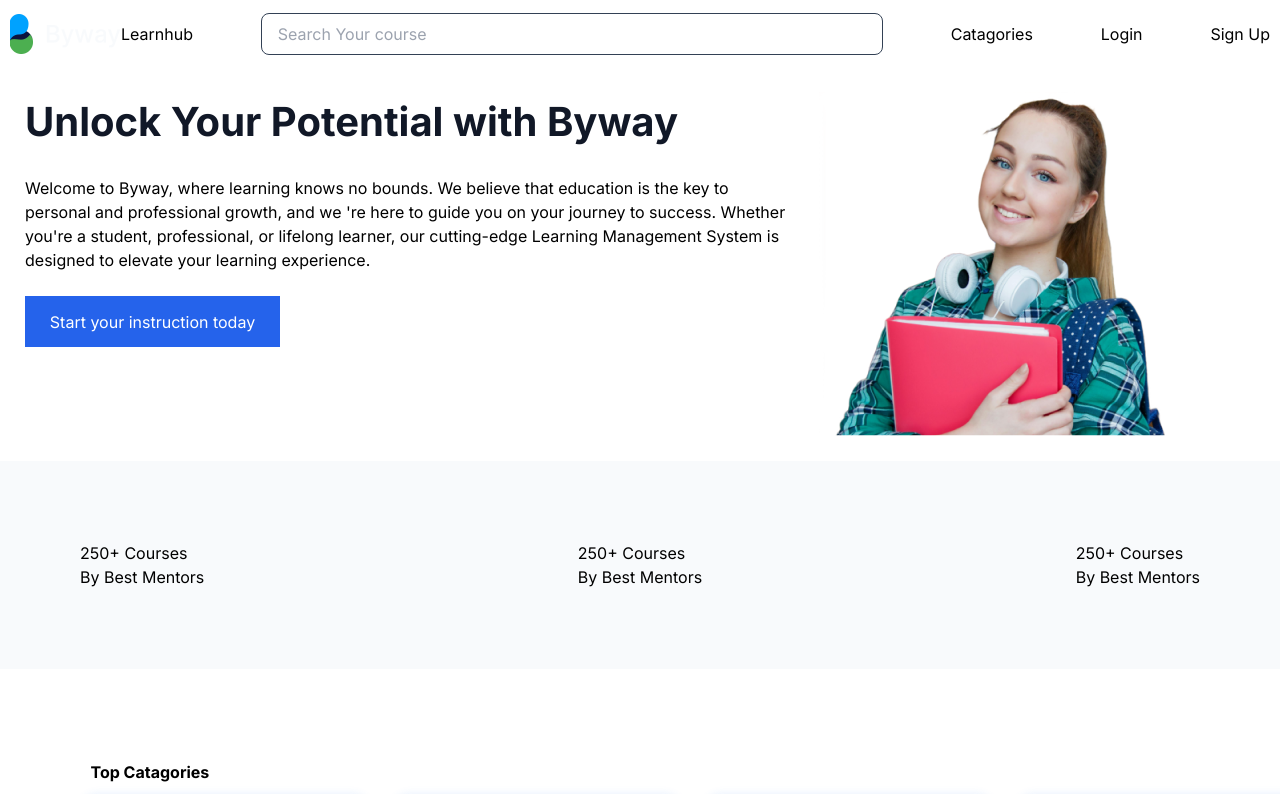
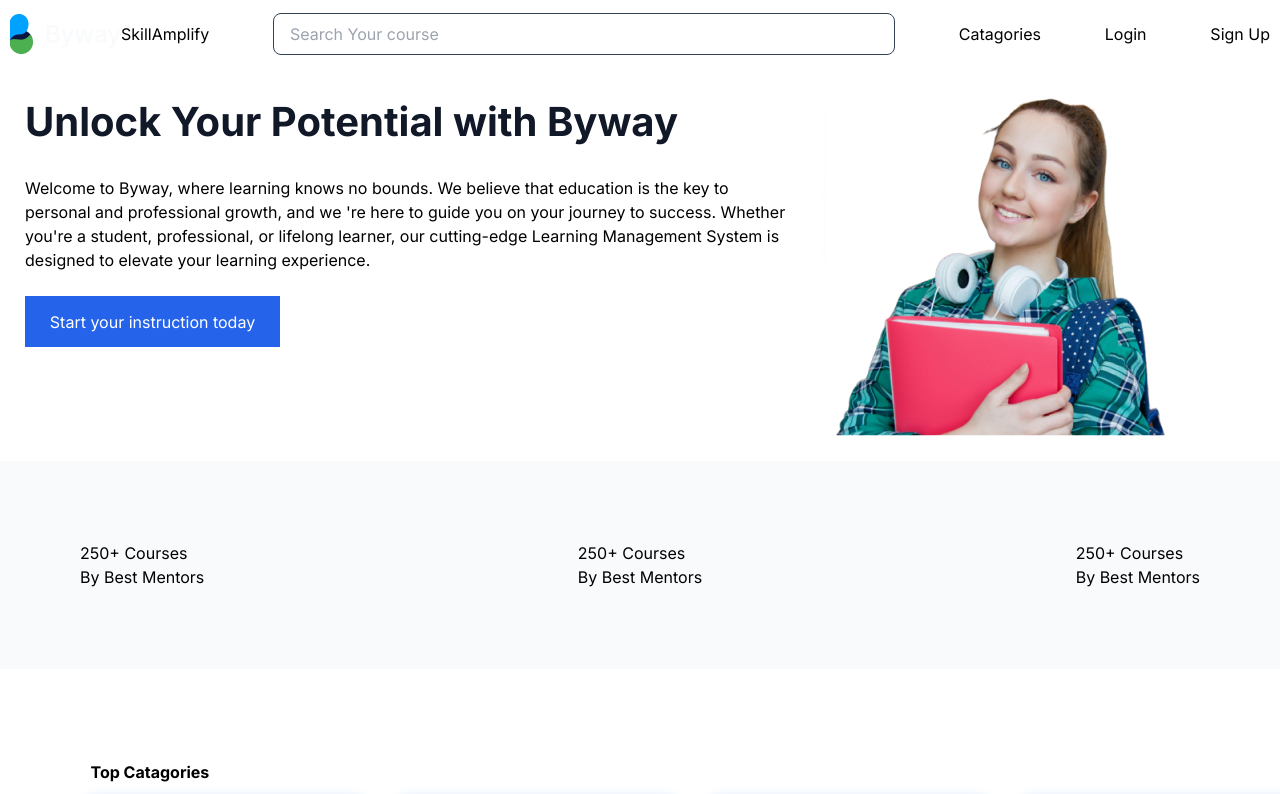
Before and after one commit to FaisalMahamudCS/e-learning-frontend, a Next.js app: page / in a window 1280 px wide. Shown: the top 794 px of the page. Built offline with nearby package versions, Linux system fonts and the light colour scheme; no server answers.

Commit message:
Nav Logout redirect fix

```diff
--- a/components/Navbar.tsx
+++ b/components/Navbar.tsx
@@ -6,9 +6,14 @@ import Image from 'next/image';
 import logo2 from  '../public/logo2.png'
 import { Router } from 'next/router';
 import { useRouter } from 'next/navigation';
+import { useAuthState } from 'react-firebase-hooks/auth';
+import auth from '../firebase.init';
+import Link from 'next/link';
+import { signOut } from 'firebase/auth';
 
 const Navbar = () => {
     const router=useRouter()
+    const [user] = useAuthState(auth);
 
     const onClick=()=>{
         router.push('/signup')
@@ -16,6 +21,9 @@ const Navbar = () => {
     const loginClick=()=>{
         router.push('/login')
     }
+    const logout = () => {
+        signOut(auth);
+    };
     return (
        <>
        <div className="flex justify-between items-center content-center px-[10px]">
@@ -23,15 +31,27 @@ const Navbar = () => {
 <div className="flex justify-between items-center">
 <Image src={logo2} className="" alt='Image' />
 
-<p>Learnhub</p>
+<p>SkillAmplify</p>
 </div>
 <div className="">
 <Searchbar placeholder="Search Your course"/>
 
 </div>
 <p>Catagories</p>
+{/* <li>{user ? <><button className="btn btn-ghost" onClick={logout} >Logout</button><Link to='/'> {user.displayName}</Link>   <Link to='/dashboard'>DashBoard</Link></>  :<><Link to="/login">Login</Link></> }</li> */}
+<>
+{
+user?<> <Link href='/'>{user?.displayName}</Link>
+<Button label="Logout" classNames="h-[40px]" onClick={logout}/>
+</>
+:
+<>
 <Button label="Login" onClick={loginClick} classNames="h-[40px]"/>
 <Button label="Sign Up" classNames="h-[40px]" onClick={onClick}/>
+</>
+}
+</>
+
 </div></>
     );
 };
```
